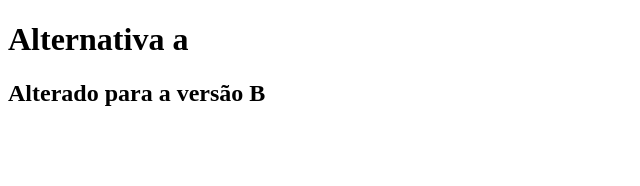
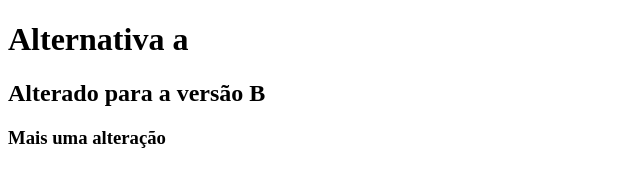
Before and after one commit to nielsendev/git-aula-1, a plain HTML site: page index.html in a window 1280 px wide. Shown: the whole page, without its empty margins (0-640 px from the left). Drawn offline with Linux system fonts and the light colour scheme.

Commit message:
mais uma alteração

```diff
--- a/index.html
+++ b/index.html
@@ -10,6 +10,8 @@
 <body>
   <h1>Alternativa a</h1>
   <h2>Alterado para a versão B</h2>
+  <h3>Mais uma alteração</h3>
+
 </body>
 
 </html>
```
